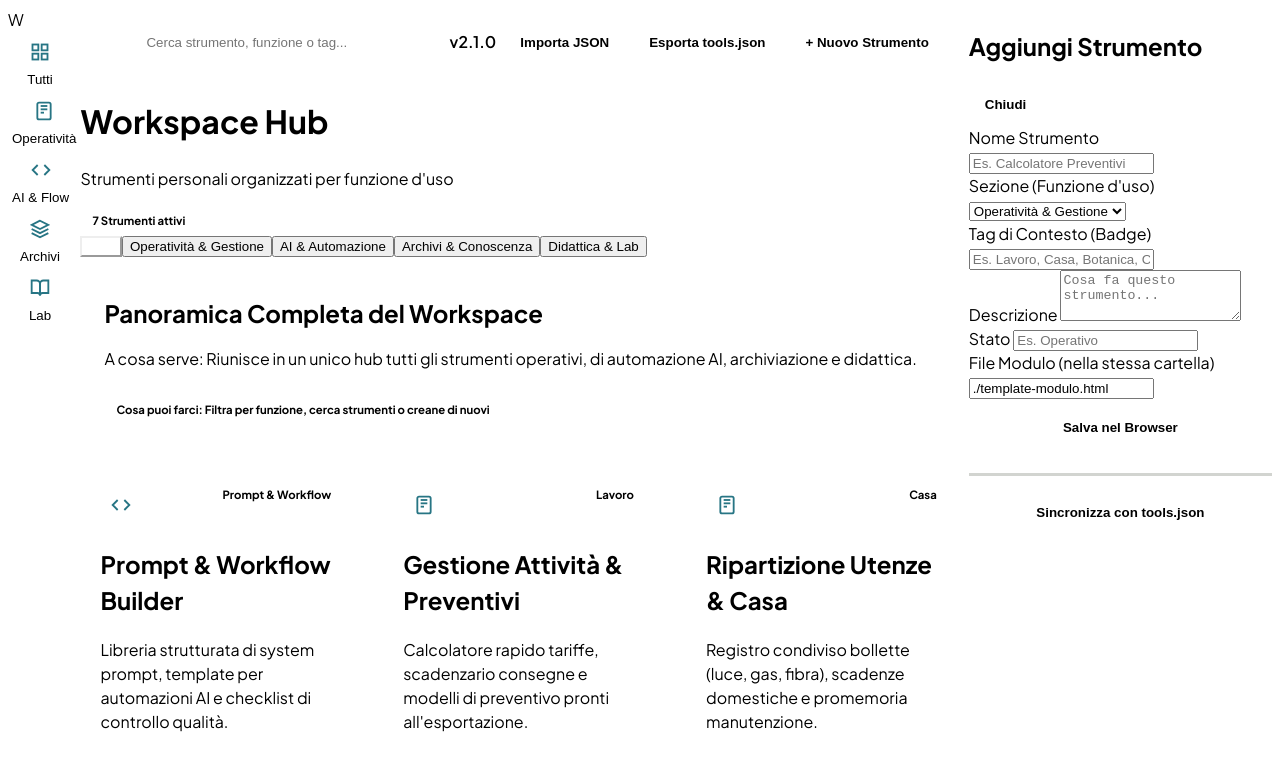
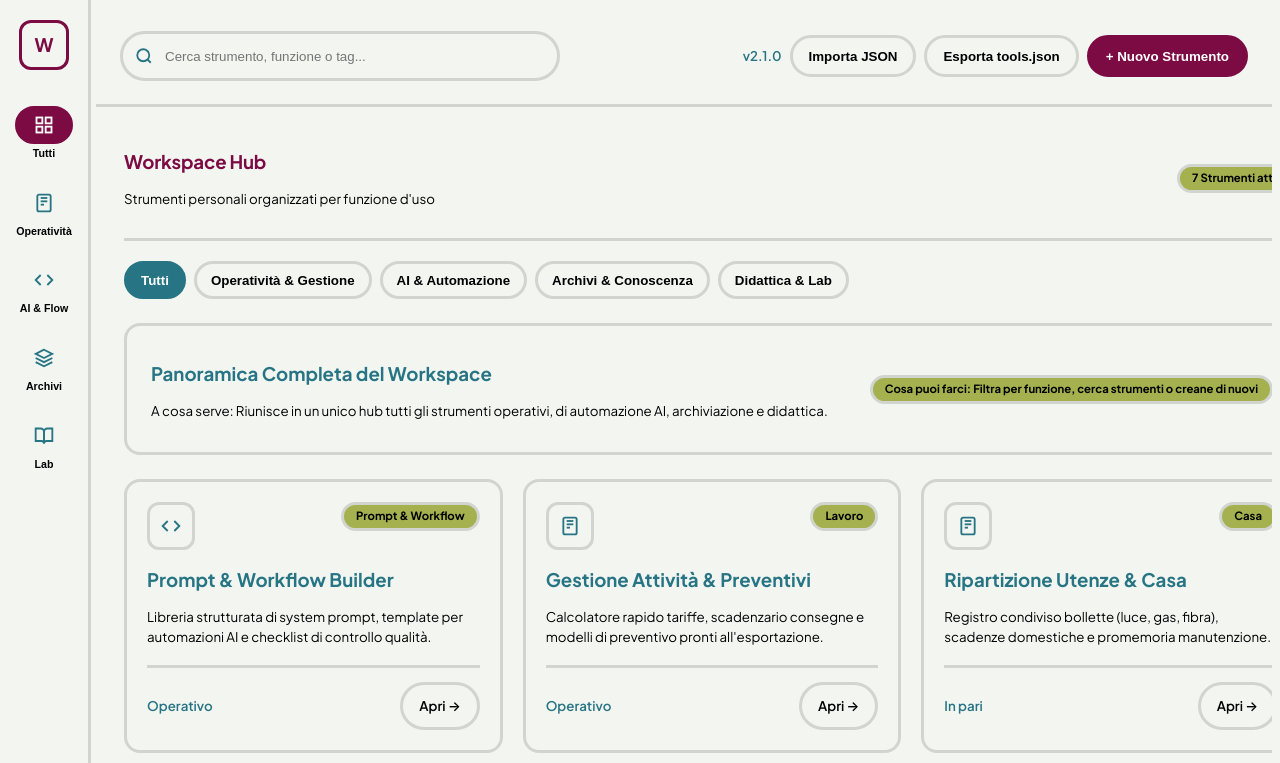
Before and after one commit to SonoMonade/Workspace-hub, a plain HTML site: page index.html in a window 1280 px wide. Shown: the top 763 px of the page. Drawn offline with Linux system fonts and the light colour scheme.

Commit message:
Add CSS variables for theming and layout

```diff
--- a/style.css
+++ b/style.css
@@ -1,4 +1,18 @@
-// ... existing code ...
+:root {
+--bg-canvas: #F3F5F0;
+--color-primary: #7C0B44;
+--color-secondary: #277584;
+--color-accent: #A5B14F;
+--color-ink: #000000;
+--color-border: #D2D4D0;
+--border-width: 3px;
+--radius-card: 16px;
+--radius-pill: 9999px;
+--font-size-title: 14pt;
+--font-size-body: 10pt;
+--rail-width: 88px;
+--header-height: 72px;
+}
 ￼ { box-sizing: border-box; margin: 0; padding: 0; }
 html, body { max-width: 100%; overflow-x: hidden; }
 body {
@@ -10,11 +24,36 @@ line-height: 1.5;
 display: flex;
 min-height: 100vh;
 }
-// ... existing code ...
+h1 { font-size: var(--font-size-title); font-weight: 700; color: var(--color-primary); letter-spacing: -0.01em; }
+h2 { font-size: var(--font-size-title); font-weight: 700; color: var(--color-secondary); margin-bottom: 8px; }
+p, span, li, input, select, textarea, button, a { font-size: var(--font-size-body); color: var(--color-ink); }
+.nav-rail {
+width: var(--rail-width);
+background-color: var(--bg-canvas);
+border-right: var(--border-width) solid var(--color-border);
+display: flex;
+flex-direction: column;
+align-items: center;
+padding: 20px 0;
+position: fixed;
+top: 0; bottom: 0; left: 0;
+z-index: 100;
+}
+.brand-mark {
+width: 44px; height: 44px;
+border: var(--border-width) solid var(--color-primary);
+border-radius: 12px;
+display: flex; align-items: center; justify-content: center;
+font-weight: 700; color: var(--color-primary);
+margin-bottom: 32px; font-size: var(--font-size-title); user-select: none;
+}
 .nav-items { display: flex; flex-direction: column; gap: 16px; width: 100%; align-items: center; }
 .nav-btn { background: transparent; border: none; display: flex; flex-direction: column; align-items: center; gap: 4px; cursor: pointer; min-width: 64px; min-height: 44px; padding: 4px; }
 .nav-icon-pill { width: 52px; height: 32px; border-radius: var(--radius-pill); border: var(--border-width) solid transparent; display: flex; align-items: center; justify-content: center; transition: all 0.15s ease; }
-// ... existing code ...
+.nav-btn:hover .nav-icon-pill { background-color: var(--color-accent); border-color: var(--color-border); }
+.nav-btn.active .nav-icon-pill { background-color: var(--color-primary); border-color: var(--color-primary); }
+.nav-btn.active .nav-icon-pill svg { stroke: #FFFFFF; }
+.nav-label { font-weight: 600; font-size: 8pt; text-align: center; line-height: 1.1; }
 .workspace-wrapper { margin-left: var(--rail-width); flex: 1; display: flex; flex-direction: column; min-width: 0; width: 100%; }
 .top-bar { min-height: var(--header-height); border-bottom: var(--border-width) solid var(--color-border); padding: 12px 24px; display: flex; flex-wrap: wrap; align-items: center; justify-content: space-between; gap: 12px; position: sticky; top: 0; background-color: var(--bg-canvas); z-index: 90; }
 .top-actions { display: flex; align-items: center; gap: 8px; flex-wrap: wrap; }
@@ -23,7 +62,14 @@ min-height: 100vh;
 .search-box input:focus { border-color: var(--color-secondary); }
 .search-box svg { position: absolute; left: 15px; stroke: var(--color-secondary); pointer-events: none; }
 .btn { min-height: 42px; padding: 0 16px; border-radius: var(--radius-pill); border: var(--border-width) solid var(--color-border); background-color: var(--bg-canvas); font-weight: 600; cursor: pointer; display: inline-flex; align-items: center; justify-content: center; gap: 6px; text-decoration: none; transition: all 0.15s ease; white-space: nowrap; }
-// ... existing code ...
+.btn:hover { background-color: var(--color-accent); border-color: var(--color-ink); }
+.btn-primary { background-color: var(--color-primary); border-color: var(--color-primary); color: #FFFFFF; }
+.btn-primary span { color: #FFFFFF; }
+.btn-primary:hover { background-color: var(--color-secondary); border-color: var(--color-secondary); }
+.btn-cloud { background-color: var(--color-accent); border-color: var(--color-ink); }
+.main-content { padding: 28px; max-width: 1400px; width: 100%; margin: 0 auto; }
+.section-header { display: flex; flex-wrap: wrap; justify-content: space-between; align-items: center; gap: 12px; margin-bottom: 20px; padding-bottom: 16px; border-bottom: var(--border-width) solid var(--color-border); }
+.filter-bar { display: flex; flex-wrap: wrap; gap: 8px; margin-bottom: 24px; }
 .chip { min-height: 38px; padding: 6px 14px; border-radius: var(--radius-pill); border: var(--border-width) solid var(--color-border); background: var(--bg-canvas); font-weight: 600; cursor: pointer; transition: all 0.15s ease; }
 .chip:hover { background-color: var(--color-accent); }
 .chip.active { background-color: var(--color-secondary); border-color: var(--color-secondary); color: #FFFFFF; }
@@ -36,7 +82,12 @@ min-height: 100vh;
 .card-desc { margin-bottom: 18px; word-wrap: break-word; }
 .card-footer { padding-top: 14px; border-top: var(--border-width) solid var(--color-border); display: flex; flex-wrap: wrap; justify-content: space-between; align-items: center; gap: 10px; }
 .meta-tag { font-weight: 600; color: var(--color-secondary); }
-// ... existing code ...
+.drawer-overlay { position: fixed; inset: 0; background-color: rgba(0, 0, 0, 0.25); z-index: 200; display: none; justify-content: flex-end; }
+.drawer-overlay.open { display: flex; }
+.side-sheet { width: 100%; max-width: 440px; background-color: var(--bg-canvas); border-left: var(--border-width) solid var(--color-border); height: 100%; padding: 24px; display: flex; flex-direction: column; justify-content: space-between; overflow-y: auto; }
+.sheet-header { display: flex; justify-content: space-between; align-items: center; gap: 12px; padding-bottom: 14px; border-bottom: var(--border-width) solid var(--color-border); margin-bottom: 20px; }
+.form-group { margin-bottom: 16px; display: flex; flex-direction: column; gap: 6px; }
+.form-group label { font-weight: 700; color: var(--color-secondary); }
 .form-control { width: 100%; min-height: 44px; background-color: var(--bg-canvas); border: var(--border-width) solid var(--color-border); border-radius: 12px; padding: 10px 14px; outline: none; font-family: inherit; }
 .form-control:focus { border-color: var(--color-primary); }
 .toast-box { position: fixed; bottom: 24px; right: 24px; max-width: calc(100vw - 32px); background-color: var(--bg-canvas); border: var(--border-width) solid var(--color-primary); border-radius: var(--radius-pill); padding: 12px 20px; font-weight: 700; z-index: 300; display: none; align-items: center; gap: 10px; }
```
